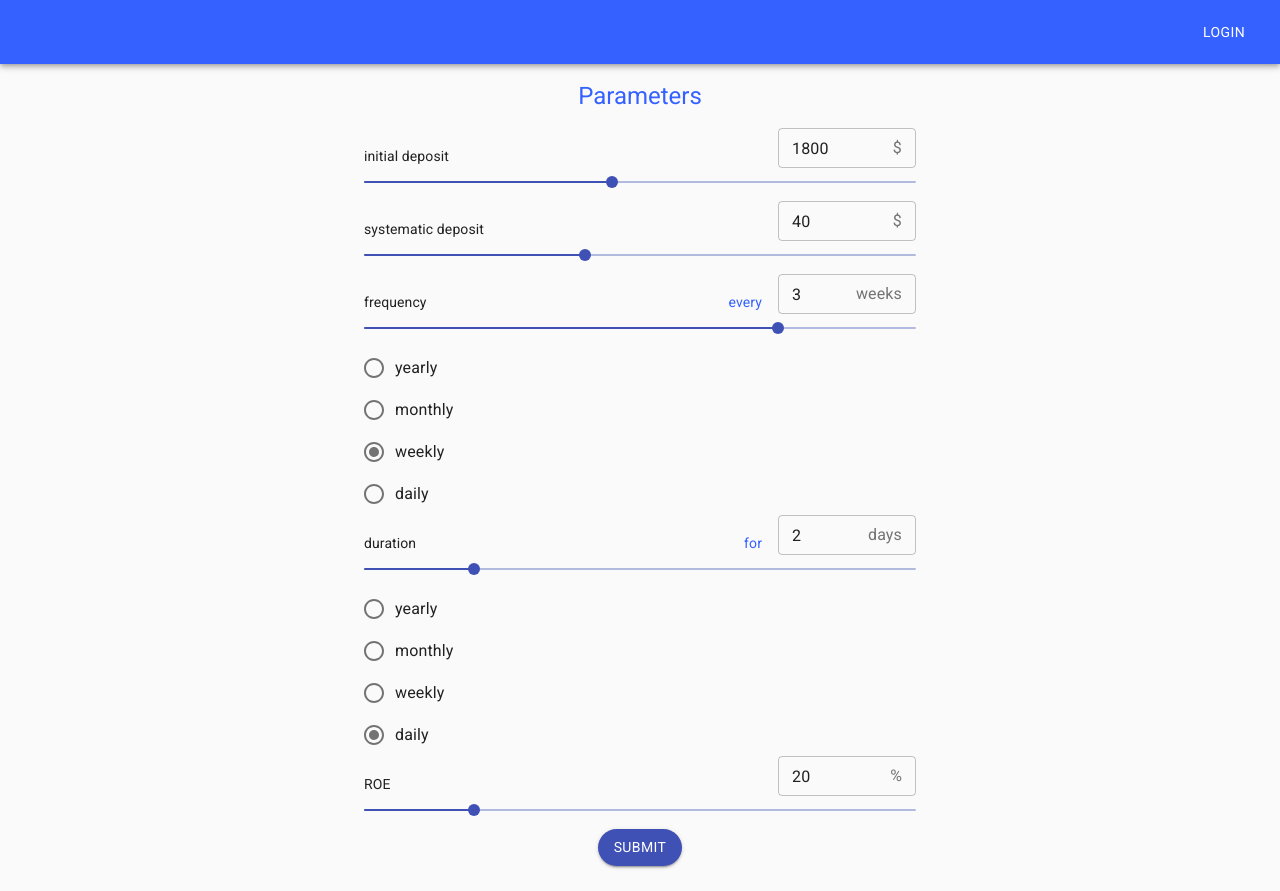
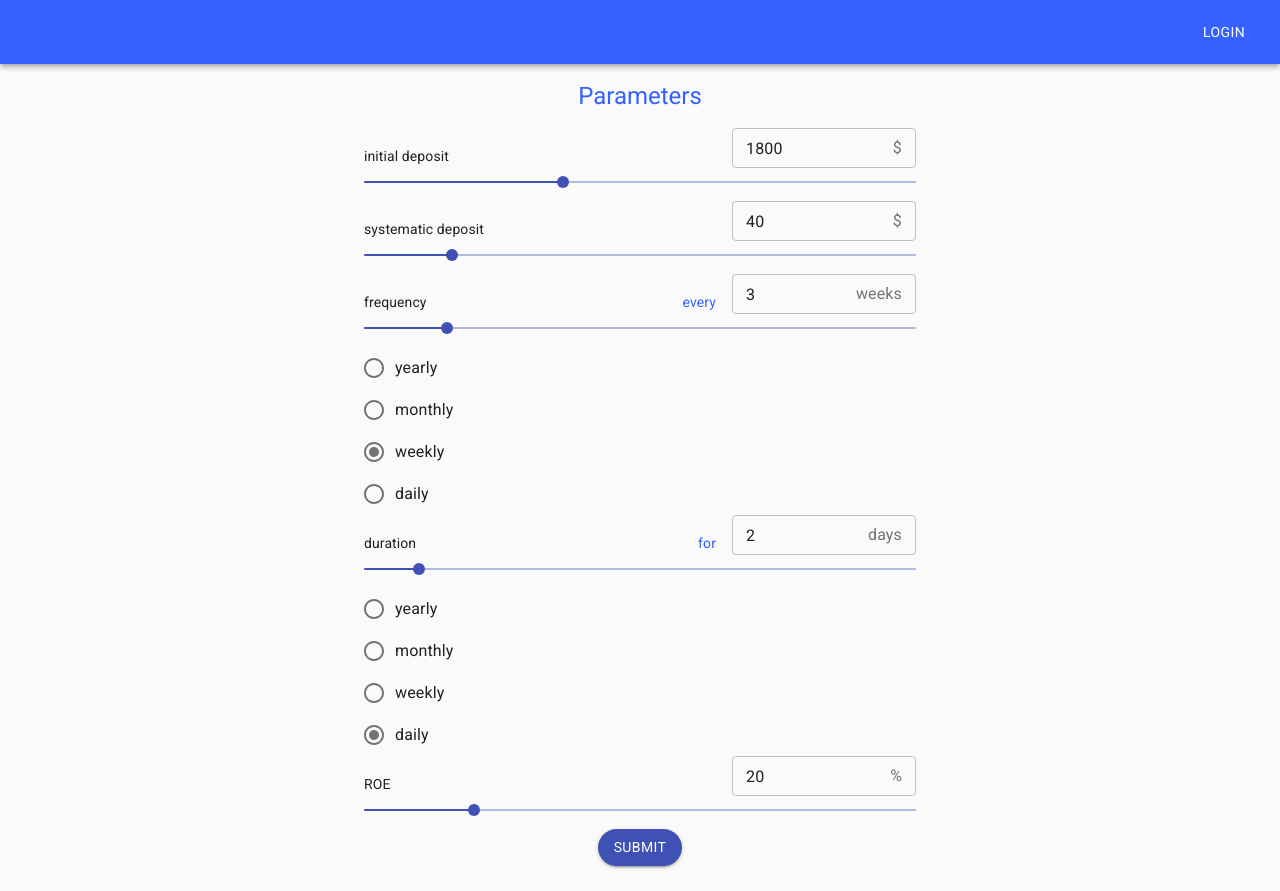
Before and after one commit to b-chmiel/metis-finance-calculator-ui, a React (Create React App) app: page / in a window 1280 px wide. Built offline with nearby package versions, Linux system fonts and the light colour scheme; no server answers.

Commit message:
Small fixes

```diff
--- a/src/components/RangeInput/RangeInput.tsx
+++ b/src/components/RangeInput/RangeInput.tsx
@@ -11,11 +11,11 @@ interface Props {
     label2?: string;
 
     value: number;
-    setValue: React.Dispatch<React.SetStateAction<number>>;
+    onChange: React.Dispatch<React.SetStateAction<number>>;
 }
 
 export const RangeInput = (props: Props) => {
-    const {value, setValue} = props;
+    const {value, onChange: setValue} = props;
 
     const handleSliderChange = (event: any, newValue: number | number[]) => {
         setValue(newValue as number);
@@ -56,7 +56,7 @@ export const RangeInput = (props: Props) => {
             </Grid>
             <Grid
                 item
-                xs={3}
+                xs={2}
                 className={css`
                     display: flex;
                     flex-direction: column;
@@ -80,7 +80,7 @@ export const RangeInput = (props: Props) => {
             </Grid>
             <Grid
                 item
-                xs={3}
+                xs={4}
                 className={css`
                     display: flex;
                     flex-direction: column;
--- a/src/views/InvestmentView/InvestmentInfo/InvestmentInfo.tsx
+++ b/src/views/InvestmentView/InvestmentInfo/InvestmentInfo.tsx
@@ -22,7 +22,15 @@ export const InvestmentInfo: React.FC<Props> = ({parameters, setParameters, resu
     const [frequencyUnit, setFrequencyUnit] = useState(parameters.frequencyUnit);
     const [duration, setDuration] = useState(parameters.duration);
     const [durationUnit, setDurationUnit] = useState(parameters.durationUnit);
-    const [ROI, setROI] = useState(parameters.returnOfInvestment);
+    const [returnOfInvestment, setReturnOfInvestment] = useState(parameters.returnOfInvestment);
+
+    const calculatePredictedChange = (
+        _initialDepositValue: number,
+        _systematicDepositValue: number,
+        _durationInYears: number,
+        _frequenceInYear: number,
+        _rateOfReturnValue: number,
+    ) => _initialDepositValue + _systematicDepositValue * (_durationInYears / _frequenceInYear) + _rateOfReturnValue;
 
     useEffect(() => {
         setParameters({
@@ -34,9 +42,9 @@ export const InvestmentInfo: React.FC<Props> = ({parameters, setParameters, resu
             duration: duration,
             durationUnit: durationUnit,
             durationInYears: inYears(duration, durationUnit),
-            returnOfInvestment: ROI,
+            returnOfInvestment: returnOfInvestment,
         });
-    }, [setParameters, initialDeposit, systematicDeposit, frequency, frequencyUnit, duration, durationUnit, ROI]);
+    }, [setParameters, initialDeposit, systematicDeposit, frequency, frequencyUnit, duration, durationUnit, returnOfInvestment]);
 
     return (
         <>
@@ -46,52 +54,54 @@ export const InvestmentInfo: React.FC<Props> = ({parameters, setParameters, resu
                     <InvestmentResults
                         totalChangePercent={results.rateOfReturnPercentage}
                         totalChange={results.rateOfReturnValue}
-                        predictedChange={
-                            results.initialDepositValue +
-                            results.systematicDepositValue * (results.durationInYears / results.frequenceInYear) +
-                            results.rateOfReturnValue
-                        }
+                        predictedChange={calculatePredictedChange(
+                            results.initialDepositValue,
+                            results.systematicDepositValue,
+                            results.durationInYears,
+                            results.frequenceInYear,
+                            results.rateOfReturnValue,
+                        )}
                     />
                 </>
             )}
             <Separator text="Parameters" />
             <RangeInput
                 minValue={0}
-                maxValue={4000}
+                maxValue={5000}
                 label="initial deposit"
                 unit={currency}
                 value={initialDeposit}
-                setValue={setInitialDeposit}
+                onChange={setInitialDeposit}
             />
             <RangeInput
                 minValue={0}
-                maxValue={100}
+                maxValue={250}
                 label="systematic deposit"
                 unit={currency}
                 value={systematicDeposit}
-                setValue={setSystematicDeposit}
+                onChange={setSystematicDeposit}
             />
             <RangeInput
                 minValue={0}
-                maxValue={4}
+                maxValue={20}
                 label="frequency"
                 label2="every"
                 unit={frequencyUnit}
                 value={frequency}
-                setValue={setFrequency}
+                onChange={setFrequency}
             />
             <RadioPeriodSelector periodUnit={frequencyUnit} onChange={setFrequencyUnit} />
             <RangeInput
                 minValue={0}
-                maxValue={10}
+                maxValue={20}
                 label="duration"
                 label2="for"
                 unit={durationUnit}
                 value={duration}
-                setValue={setDuration}
+                onChange={setDuration}
             />
             <RadioPeriodSelector periodUnit={durationUnit} onChange={setDurationUnit} />
-            <RangeInput minValue={0} maxValue={100} label="ROE" unit="%" value={ROI} setValue={setROI} />
+            <RangeInput minValue={0} maxValue={100} label="ROE" unit="%" value={returnOfInvestment} onChange={setReturnOfInvestment} />
         </>
     );
 };
--- a/src/views/InvestmentView/InvestmentInfo/InvestmentResults.tsx
+++ b/src/views/InvestmentView/InvestmentInfo/InvestmentResults.tsx
@@ -12,25 +12,28 @@ interface Props {
 
 export const InvestmentResults: React.FC<Props> = ({totalChangePercent, totalChange, predictedChange}) => {
     const currency = currencyUnit;
+    const accurance = 2;
+
+    const round = (value: number) => Math.round(value * Math.pow(10, accurance)) / Math.pow(10, accurance);
 
     return (
-        <Box>
-            <Box display="flex" justifyContent="space-between" px="2rem">
+        <>
+            <Box display="flex" justifyContent="space-between">
                 <Typography>Total change</Typography>
                 <PositiveChange variant="h6">
-                    {format.asPercentage(totalChangePercent)} {totalChange}
+                    {format.asPercentage(totalChangePercent)} {round(totalChange)}
                     {currency}
                 </PositiveChange>
             </Box>
 
-            <Box display="flex" justifyContent="space-between" px="2rem">
+            <Box display="flex" justifyContent="space-between">
                 <Typography>Predicted value</Typography>
                 <PredicatedValue variant="h4">
-                    {predictedChange}
+                    {round(predictedChange)}
                     {currency}
                 </PredicatedValue>
             </Box>
-        </Box>
+        </>
     );
 };
 
```
